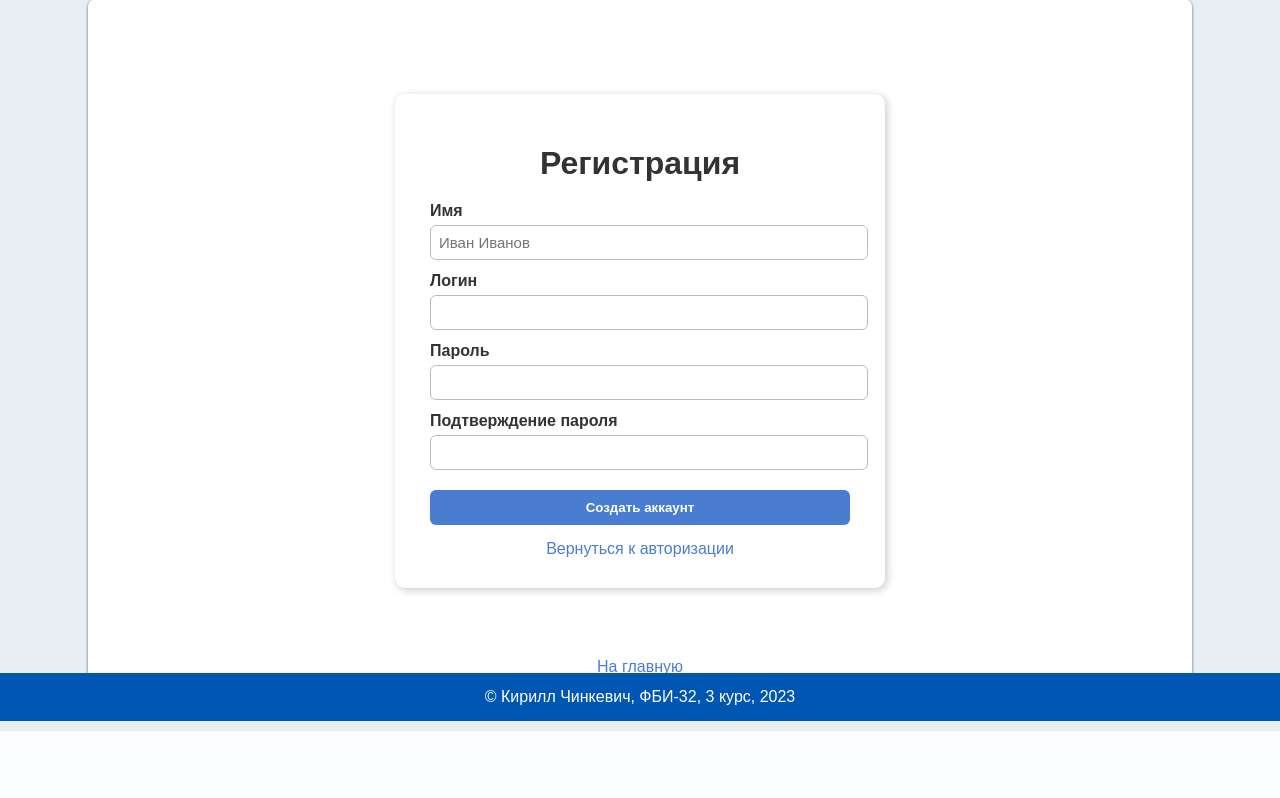
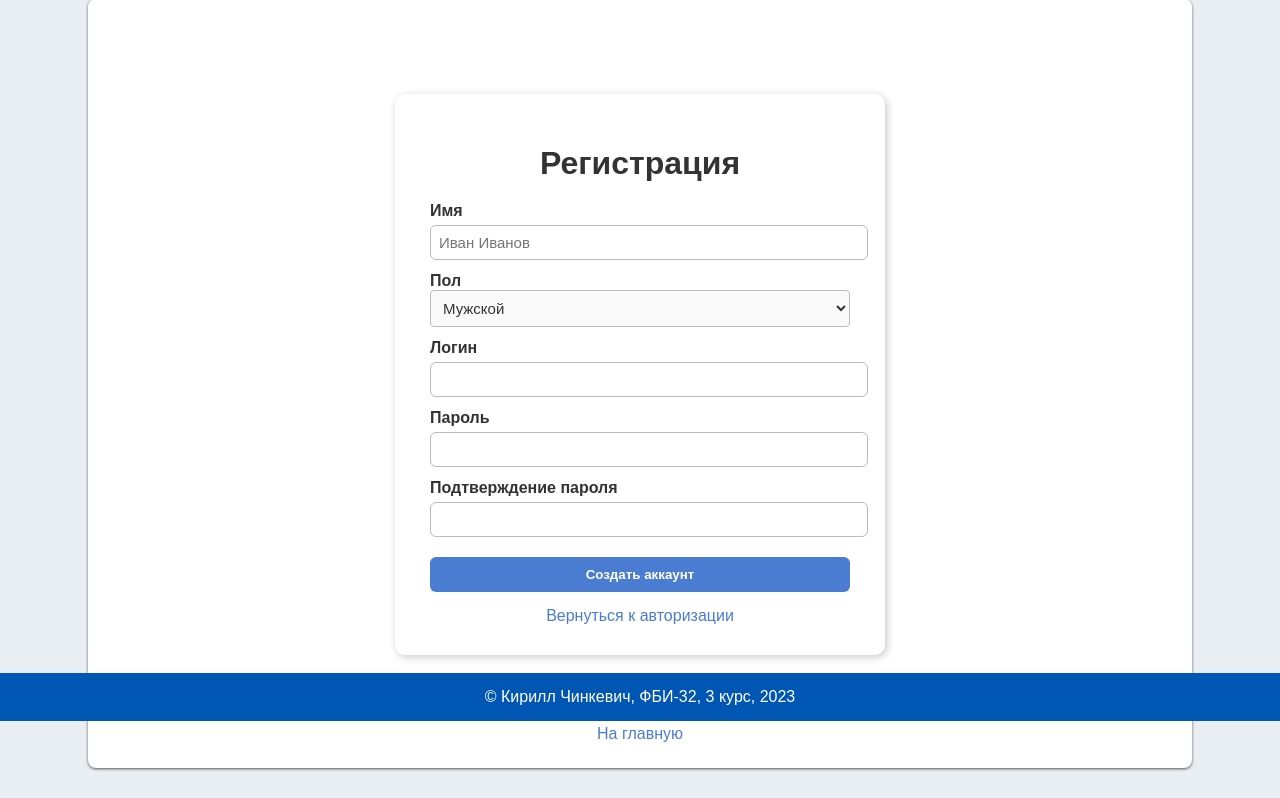
Before and after one commit to ChillaThrilla/web-back-labs, a Flask app: page /lab4/register in a window 1280 px wide. Shown: the part 79-877 px from the top of the page. Before the commit the page ends 810 px from the top, so only its background shows below. Run offline with Flask 3, Linux system fonts and the light colour scheme.

Commit message:
Исправление ошибок

```diff
--- a/lab4.py
+++ b/lab4.py
@@ -132,10 +132,10 @@ def tree():
 
 
 users = [
-    {'login': 'alex', 'password': '123', 'name': 'Иван Иванов', 'gender': 'м'},
-    {'login': 'bob', 'password': '555', 'name': 'Мария Смирнова', 'gender': 'ж'},
-    {'login': 'kate', 'password': '777', 'name': 'Кейт Миллер', 'gender': 'ж'},
-    {'login': 'steve', 'password': '999', 'name': 'Стив Джобс', 'gender': 'м'},
+    {'login': 'alex', 'password': '123', 'name': 'Иван Иванов', 'gender': 'мужской'},
+    {'login': 'bob', 'password': '555', 'name': 'Мария Смирнова', 'gender': 'женский'},
+    {'login': 'kate', 'password': '777', 'name': 'Кейт Миллер', 'gender': 'женский'},
+    {'login': 'steve', 'password': '999', 'name': 'Стив Джобс', 'gender': 'мужской'},
 ]
 
 
@@ -185,6 +185,8 @@ def register():
     password = request.form.get('password', '').strip()
     confirm = request.form.get('confirm', '').strip()
     name = request.form.get('name', '').strip()
+    gender = request.form.get('gender', '').strip()
+
 
     # Проверки
     if login == '' or name == '':
@@ -197,7 +199,7 @@ def register():
         return render_template('lab4/register.html', error='Пользователь с таким логином уже существует.')
 
     # Добавляем нового пользователя
-    users.append({'login': login, 'password': password, 'name': name, 'gender': '-'})
+    users.append({'login': login, 'password': password, 'name': name, 'gender': gender})
 
     return render_template('lab4/register.html', success=f'Пользователь {name} успешно зарегистрирован!')
 
@@ -222,7 +224,6 @@ def delete_self():
     return redirect('/lab4/login')
 
 
-# --- Редактирование своих данных ---
 @lab4.route('/lab4/edit', methods=['GET', 'POST'])
 def edit_user():
     if 'login' not in session:
@@ -230,37 +231,41 @@ def edit_user():
 
     current_user = next((u for u in users if u['login'] == session['login']), None)
     if not current_user:
-        return redirect('/lab4/login')
+        # Вместо «тихого» редиректа — явное объяснение проблемы:
+        return render_template('lab4/login.html',
+                               error=f"Пользователь «{session.get('login')}» не найден. Войдите заново.")
 
     if request.method == 'GET':
         return render_template('lab4/edit.html', user=current_user)
 
-    new_login = request.form.get('login', '').strip()
-    new_name = request.form.get('name', '').strip()
-    new_password = request.form.get('password', '').strip()
-    confirm = request.form.get('confirm', '').strip()
+    new_login   = request.form.get('login', '').strip()
+    new_name    = request.form.get('name', '').strip()
+    new_password= request.form.get('password', '').strip()
+    confirm     = request.form.get('confirm', '').strip()
+    new_gender  = request.form.get('gender', '').strip()
 
-    if new_login == '' or new_name == '':
-        return render_template('lab4/edit.html', user=current_user, error='Логин и имя не могут быть пустыми.')
+    if new_login == '' or new_name == '' or new_gender == '':
+        return render_template('lab4/edit.html', user=current_user,
+                               error='Логин, имя и пол не могут быть пустыми.')
 
-    # Проверка, что логин уникален (если изменили)
     if new_login != current_user['login'] and any(u['login'] == new_login for u in users):
         return render_template('lab4/edit.html', user=current_user, error='Такой логин уже существует.')
 
-    # Проверка пароля
-    if new_password != '' or confirm != '':
+    if new_password or confirm:
         if new_password != confirm:
             return render_template('lab4/edit.html', user=current_user, error='Пароли не совпадают.')
-        current_user['password'] = new_password  # Меняем пароль
-    # Если пароль пуст — оставляем старый
+        current_user['password'] = new_password
 
-    # Обновляем логин и имя
-    current_user['login'] = new_login
-    current_user['name'] = new_name
+    # Обновляем карточку пользователя
+    current_user['login']  = new_login
+    current_user['name']   = new_name
+    current_user['gender'] = new_gender
+
+    # Очень важно: сессию под новый логин тоже обновить
     session['login'] = new_login
+    session['name']  = new_name
 
     return render_template('lab4/edit.html', user=current_user, success='Данные успешно изменены!')
-
 
 
 @lab4.route('/lab4/fridge', methods=['GET', 'POST'])
--- a/templates/lab4/register.html
+++ b/templates/lab4/register.html
@@ -13,6 +13,15 @@
     input {
         width: 100%; padding: 8px; margin-top: 5px;
         border: 1px solid #bbb; border-radius: 6px; font-size: 15px;
+    }
+    select {width: 100%;
+        padding: 8px;
+        border: 1px solid #bbb;
+        border-radius: 4px;
+        background-color: #fafafa;
+        font-size: 15px;
+        color: #333;
+        transition: 0.2s;
     }
     button {
         width: 100%; padding: 10px; margin-top: 20px;
@@ -34,6 +43,11 @@
     <form method="post">
         <label>Имя</label>
         <input type="text" name="name" placeholder="Иван Иванов">
+        <label>Пол</label>
+        <select name="gender">
+            <option value="мужской">Мужской</option>
+            <option value="женский">Женский</option>
+        </select>
         <label>Логин</label>
         <input type="text" name="login">
         <label>Пароль</label>
--- a/templates/lab4/users.html
+++ b/templates/lab4/users.html
@@ -27,7 +27,11 @@
     <h1>Список пользователей</h1>
     <ul>
         {% for u in users %}
-            <li><b>{{ u.name }}</b> <span style="color:#666;">{{ u.login }}</span></li>
+            <li>
+                <b>{{ u.name }}</b>
+                <span style="color:#666;">{{ u.login }}</span>
+                <span style="color:#888;">{{ u.gender }}</span>
+            </li>
         {% endfor %}
     </ul>
     <form action="/lab4/delete" method="post">
```
Also changed, not shown: templates/lab4/edit.html (+14 -0 lines), templates/lab4/lab4.html (+0 -11 lines).
